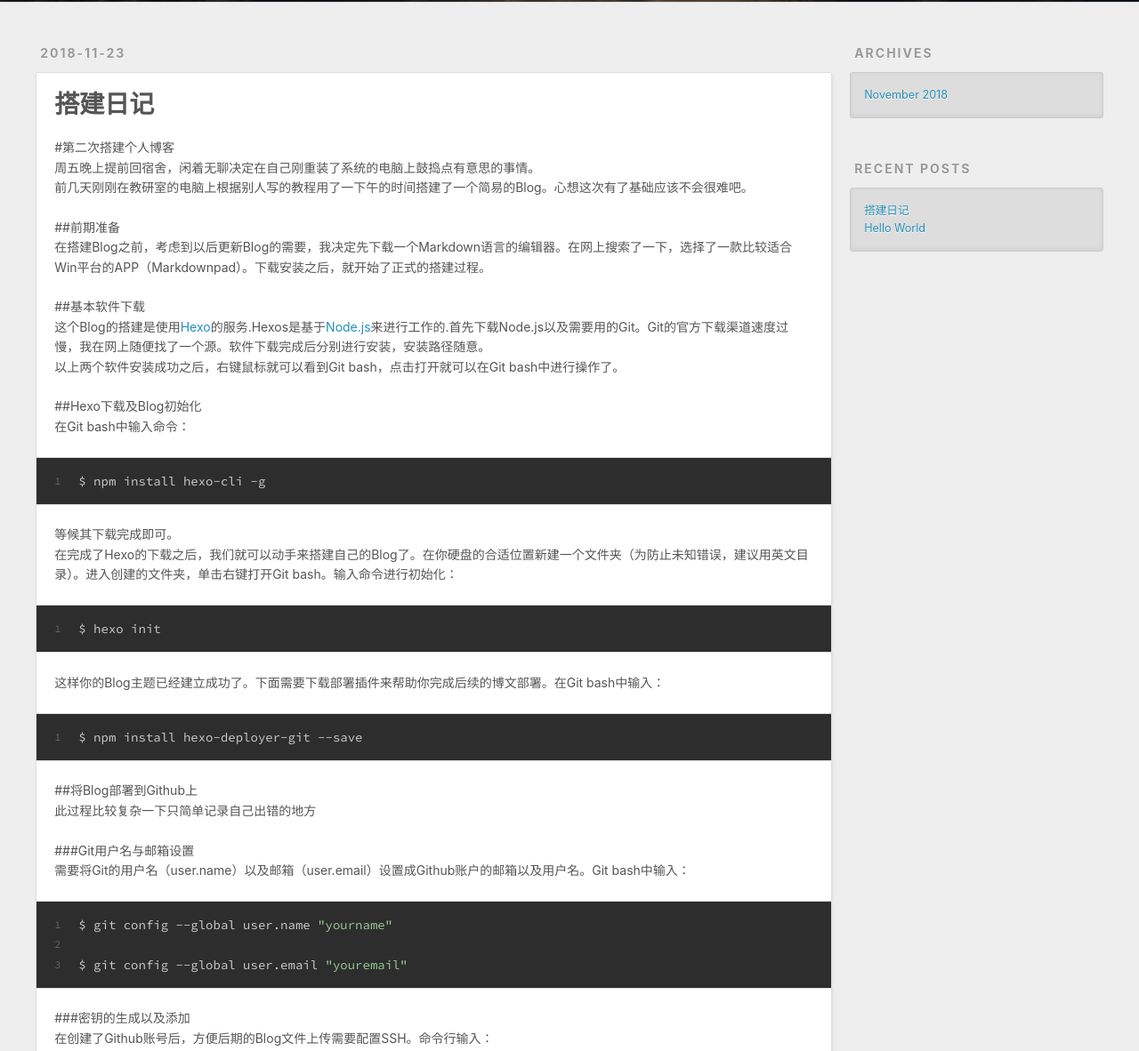
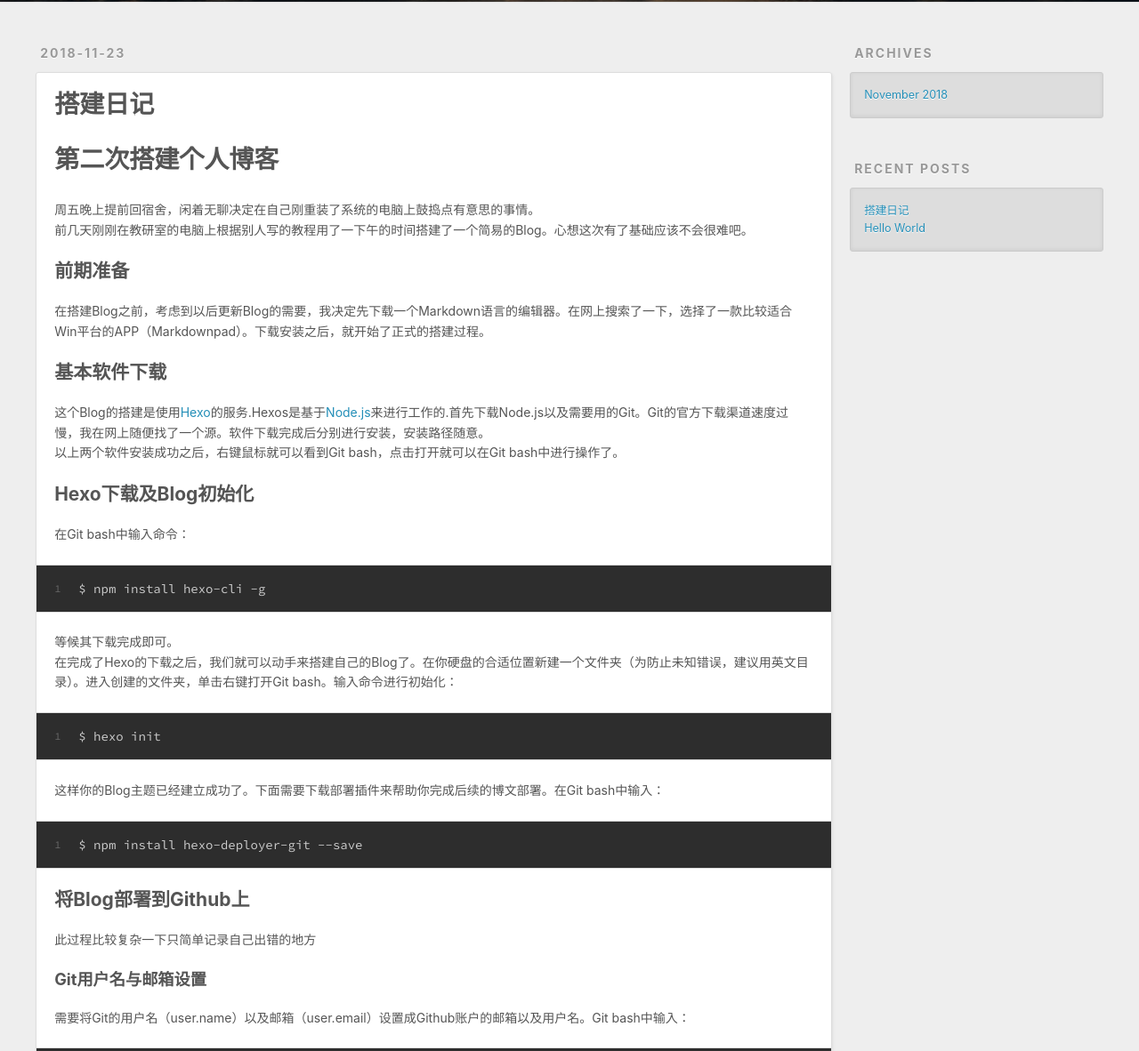
Before and after one commit to cyleeyy/cyleeyy.github.io, a plain HTML site: page index.html in a window 1280 px wide. Shown: the part 298-1480 px from the top of the page at 89% size. Drawn offline with nearby package versions, Linux system fonts and the light colour scheme.

Commit message:
Site updated: 2018-11-24 11:27:54

````diff
--- a/index.html
+++ b/index.html
@@ -84,19 +84,19 @@
 
     <div class="article-entry" itemprop="articleBody">
 
-        <p>#第二次搭建个人博客<br>周五晚上提前回宿舍，闲着无聊决定在自己刚重装了系统的电脑上鼓捣点有意思的事情。<br>前几天刚刚在教研室的电脑上根据别人写的教程用了一下午的时间搭建了一个简易的Blog。心想这次有了基础应该不会很难吧。  </p>
-<p>##前期准备<br>在搭建Blog之前，考虑到以后更新Blog的需要，我决定先下载一个Markdown语言的编辑器。在网上搜索了一下，选择了一款比较适合Win平台的APP（Markdownpad）。下载安装之后，就开始了正式的搭建过程。  </p>
-<p>##基本软件下载<br>这个Blog的搭建是使用<a href="https://hexo.io/" target="_blank" rel="noopener">Hexo</a>的服务.Hexos是基于<a href="https://nodejs.org/en/" target="_blank" rel="noopener">Node.js</a>来进行工作的.首先下载Node.js以及需要用的Git。Git的官方下载渠道速度过慢，我在网上随便找了一个源。软件下载完成后分别进行安装，安装路径随意。<br>以上两个软件安装成功之后，右键鼠标就可以看到Git bash，点击打开就可以在Git bash中进行操作了。</p>
-<p>##Hexo下载及Blog初始化<br>在Git bash中输入命令：<br><figure class="highlight bash"><table><tr><td class="gutter"><pre><span class="line">1</span><br></pre></td><td class="code"><pre><span class="line">$ npm install hexo-cli -g</span><br></pre></td></tr></table></figure></p>
+        <h1 id="第二次搭建个人博客"><a href="#第二次搭建个人博客" class="headerlink" title="第二次搭建个人博客"></a>第二次搭建个人博客</h1><p>周五晚上提前回宿舍，闲着无聊决定在自己刚重装了系统的电脑上鼓捣点有意思的事情。<br>前几天刚刚在教研室的电脑上根据别人写的教程用了一下午的时间搭建了一个简易的Blog。心想这次有了基础应该不会很难吧。  </p>
+<h2 id="前期准备"><a href="#前期准备" class="headerlink" title="前期准备"></a>前期准备</h2><p>在搭建Blog之前，考虑到以后更新Blog的需要，我决定先下载一个Markdown语言的编辑器。在网上搜索了一下，选择了一款比较适合Win平台的APP（Markdownpad）。下载安装之后，就开始了正式的搭建过程。  </p>
+<h2 id="基本软件下载"><a href="#基本软件下载" class="headerlink" title="基本软件下载"></a>基本软件下载</h2><p>这个Blog的搭建是使用<a href="https://hexo.io/" target="_blank" rel="noopener">Hexo</a>的服务.Hexos是基于<a href="https://nodejs.org/en/" target="_blank" rel="noopener">Node.js</a>来进行工作的.首先下载Node.js以及需要用的Git。Git的官方下载渠道速度过慢，我在网上随便找了一个源。软件下载完成后分别进行安装，安装路径随意。<br>以上两个软件安装成功之后，右键鼠标就可以看到Git bash，点击打开就可以在Git bash中进行操作了。</p>
+<h2 id="Hexo下载及Blog初始化"><a href="#Hexo下载及Blog初始化" class="headerlink" title="Hexo下载及Blog初始化"></a>Hexo下载及Blog初始化</h2><p>在Git bash中输入命令：<br><figure class="highlight bash"><table><tr><td class="gutter"><pre><span class="line">1</span><br></pre></td><td class="code"><pre><span class="line">$ npm install hexo-cli -g</span><br></pre></td></tr></table></figure></p>
 <p>等候其下载完成即可。<br>在完成了Hexo的下载之后，我们就可以动手来搭建自己的Blog了。在你硬盘的合适位置新建一个文件夹（为防止未知错误，建议用英文目录）。进入创建的文件夹，单击右键打开Git bash。输入命令进行初始化：<br><figure class="highlight bash"><table><tr><td class="gutter"><pre><span class="line">1</span><br></pre></td><td class="code"><pre><span class="line">$ hexo init</span><br></pre></td></tr></table></figure></p>
 <p>这样你的Blog主题已经建立成功了。下面需要下载部署插件来帮助你完成后续的博文部署。在Git bash中输入：<br><figure class="highlight bash"><table><tr><td class="gutter"><pre><span class="line">1</span><br></pre></td><td class="code"><pre><span class="line">$ npm install hexo-deployer-git --save</span><br></pre></td></tr></table></figure></p>
-<p>##将Blog部署到Github上<br>此过程比较复杂一下只简单记录自己出错的地方</p>
-<p>###Git用户名与邮箱设置<br>需要将Git的用户名（user.name）以及邮箱（user.email）设置成Github账户的邮箱以及用户名。Git bash中输入：<br><figure class="highlight bash"><table><tr><td class="gutter"><pre><span class="line">1</span><br><span class="line">2</span><br><span class="line">3</span><br></pre></td><td class="code"><pre><span class="line">$ git config --global user.name <span class="string">"yourname"</span>  </span><br><span class="line"></span><br><span class="line">$ git config --global user.email <span class="string">"youremail"</span></span><br></pre></td></tr></table></figure></p>
-<p>###密钥的生成以及添加<br>在创建了Github账号后，方便后期的Blog文件上传需要配置SSH。命令行输入：<br><figure class="highlight bash"><table><tr><td class="gutter"><pre><span class="line">1</span><br></pre></td><td class="code"><pre><span class="line">$ ssh-keygen -t rsa -C <span class="string">"youremail"</span></span><br></pre></td></tr></table></figure></p>
+<h2 id="将Blog部署到Github上"><a href="#将Blog部署到Github上" class="headerlink" title="将Blog部署到Github上"></a>将Blog部署到Github上</h2><p>此过程比较复杂一下只简单记录自己出错的地方</p>
+<h3 id="Git用户名与邮箱设置"><a href="#Git用户名与邮箱设置" class="headerlink" title="Git用户名与邮箱设置"></a>Git用户名与邮箱设置</h3><p>需要将Git的用户名（user.name）以及邮箱（user.email）设置成Github账户的邮箱以及用户名。Git bash中输入：<br><figure class="highlight bash"><table><tr><td class="gutter"><pre><span class="line">1</span><br><span class="line">2</span><br><span class="line">3</span><br></pre></td><td class="code"><pre><span class="line">$ git config --global user.name <span class="string">"yourname"</span>  </span><br><span class="line"></span><br><span class="line">$ git config --global user.email <span class="string">"youremail"</span></span><br></pre></td></tr></table></figure></p>
+<h3 id="密钥的生成以及添加"><a href="#密钥的生成以及添加" class="headerlink" title="密钥的生成以及添加"></a>密钥的生成以及添加</h3><p>在创建了Github账号后，方便后期的Blog文件上传需要配置SSH。命令行输入：<br><figure class="highlight bash"><table><tr><td class="gutter"><pre><span class="line">1</span><br></pre></td><td class="code"><pre><span class="line">$ ssh-keygen -t rsa -C <span class="string">"youremail"</span></span><br></pre></td></tr></table></figure></p>
 <p>一路默认即可生成SSH文件。<br>在github中添加密钥，之后输入一下命令：<br><figure class="highlight bash"><table><tr><td class="gutter"><pre><span class="line">1</span><br><span class="line">2</span><br></pre></td><td class="code"><pre><span class="line">$ <span class="built_in">eval</span> <span class="string">"<span class="variable">$(ssh-agent -s)</span>"</span></span><br><span class="line">$ ssh-add ~/.ssh/id_rsa</span><br></pre></td></tr></table></figure></p>
 <p>输入：<br><figure class="highlight bash"><table><tr><td class="gutter"><pre><span class="line">1</span><br></pre></td><td class="code"><pre><span class="line">$ ssh -T git@github.com</span><br></pre></td></tr></table></figure></p>
 <p>测试是否成功配置SSH。</p>
-<p>###修改Blog的配置文件<br>在你的Blog文件夹中找到<figure class="highlight plain"><table><tr><td class="gutter"><pre><span class="line">1</span><br><span class="line">2</span><br><span class="line">3</span><br><span class="line">4</span><br><span class="line">5</span><br></pre></td><td class="code"><pre><span class="line">```</span><br><span class="line">deploy:  </span><br><span class="line">type: git </span><br><span class="line">repo: git@github.com:cyleeyy/cyleeyy.github.io.git</span><br><span class="line">branch: master</span><br></pre></td></tr></table></figure></p>
+<h3 id="修改Blog的配置文件"><a href="#修改Blog的配置文件" class="headerlink" title="修改Blog的配置文件"></a>修改Blog的配置文件</h3><p>在你的Blog文件夹中找到<figure class="highlight plain"><table><tr><td class="gutter"><pre><span class="line">1</span><br><span class="line">2</span><br><span class="line">3</span><br><span class="line">4</span><br><span class="line">5</span><br></pre></td><td class="code"><pre><span class="line">```</span><br><span class="line">deploy:  </span><br><span class="line">type: git </span><br><span class="line">repo: git@github.com:cyleeyy/cyleeyy.github.io.git</span><br><span class="line">branch: master</span><br></pre></td></tr></table></figure></p>
 <p>保存关闭，在Git bash中输入：<br><figure class="highlight bash"><table><tr><td class="gutter"><pre><span class="line">1</span><br></pre></td><td class="code"><pre><span class="line">$ hexo d</span><br></pre></td></tr></table></figure></p>
 <p>即可完成部署。</p>
 
````
Also changed, not shown: 2018/11/23/搭建日记/index.html (+12 -12 lines).
